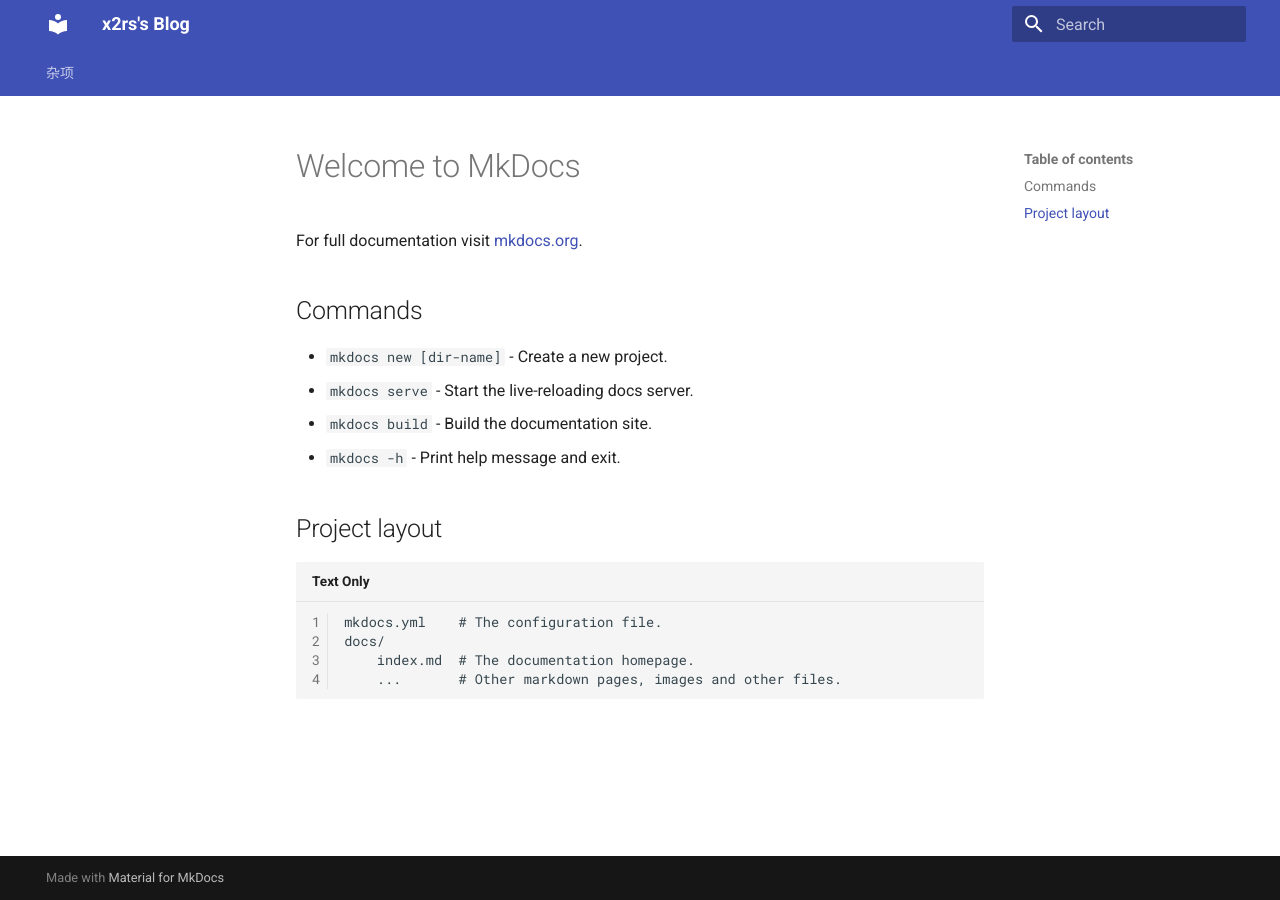
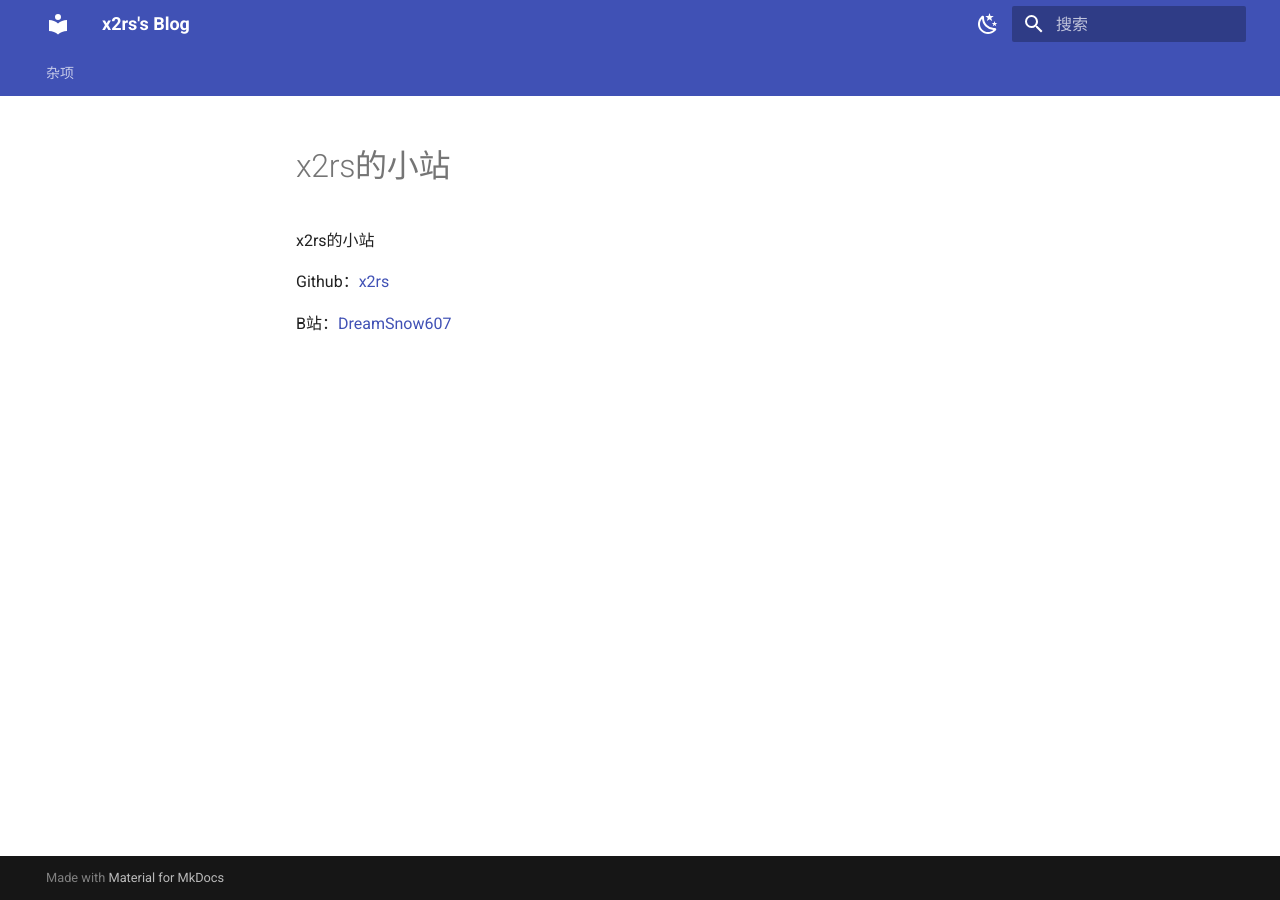
Before and after one commit to x2rs/x2rs.github.io, an MkDocs documentation site: the page built from docs/index.md, in a window 1280 px wide. Built offline with MkDocs 1.6.1 and Material for MkDocs 9.7.7, drawn with Linux system fonts in a browser that asks for light colours.

Commit message:
add color-palette-toggle and useful_apps.md

```diff
--- a/docs/index.md
+++ b/docs/index.md
@@ -1,17 +1,7 @@
-# Welcome to MkDocs
+# x2rs的小站
 
-For full documentation visit [mkdocs.org](https://www.mkdocs.org).
+x2rs的小站
 
-## Commands
+Github：[x2rs](https://github.com/x2rs)
 
-* `mkdocs new [dir-name]` - Create a new project.
-* `mkdocs serve` - Start the live-reloading docs server.
-* `mkdocs build` - Build the documentation site.
-* `mkdocs -h` - Print help message and exit.
-
-## Project layout
-
-    mkdocs.yml    # The configuration file.
-    docs/
-        index.md  # The documentation homepage.
-        ...       # Other markdown pages, images and other files.
+B站：[DreamSnow607](https://space.bilibili.com/1972220875)
--- a/mkdocs.yml
+++ b/mkdocs.yml
@@ -6,9 +6,35 @@
 nav:
   - 杂项:
     - matlab/simple_linear.md
+    - useful_apps.md
 
 theme:
   name: material
+# [切换日间模式和夜间模式]
+  # https://squidfunk.github.io/mkdocs-material/setup/changing-the-colors/#color-palette-toggle
+  palette:
+    # 日间模式
+    - scheme: default
+      # 主颜色
+      # https://squidfunk.github.io/mkdocs-material/setup/changing-the-colors/#primary-color
+      primary: indigo
+      # 链接等可交互元件的高亮色
+      # https://squidfunk.github.io/mkdocs-material/setup/changing-the-colors/#accent-color
+      accent: orange
+      toggle:
+        # 图标
+        icon: material/weather-night
+        # 鼠标悬浮提示
+        name: 切换至夜间模式
+    # 夜间模式
+    - scheme: slate
+      primary: indigo
+      accent: orange
+      toggle:
+        icon: material/weather-sunny
+        name: 切换至日间模式
+  language: zh # 一些提示性的文字会变成中文
+
   features:
     - navigation.top
     - navigation.tabs
```
Also changed, not shown: docs/useful_apps.md (added, +23 -0 lines).
